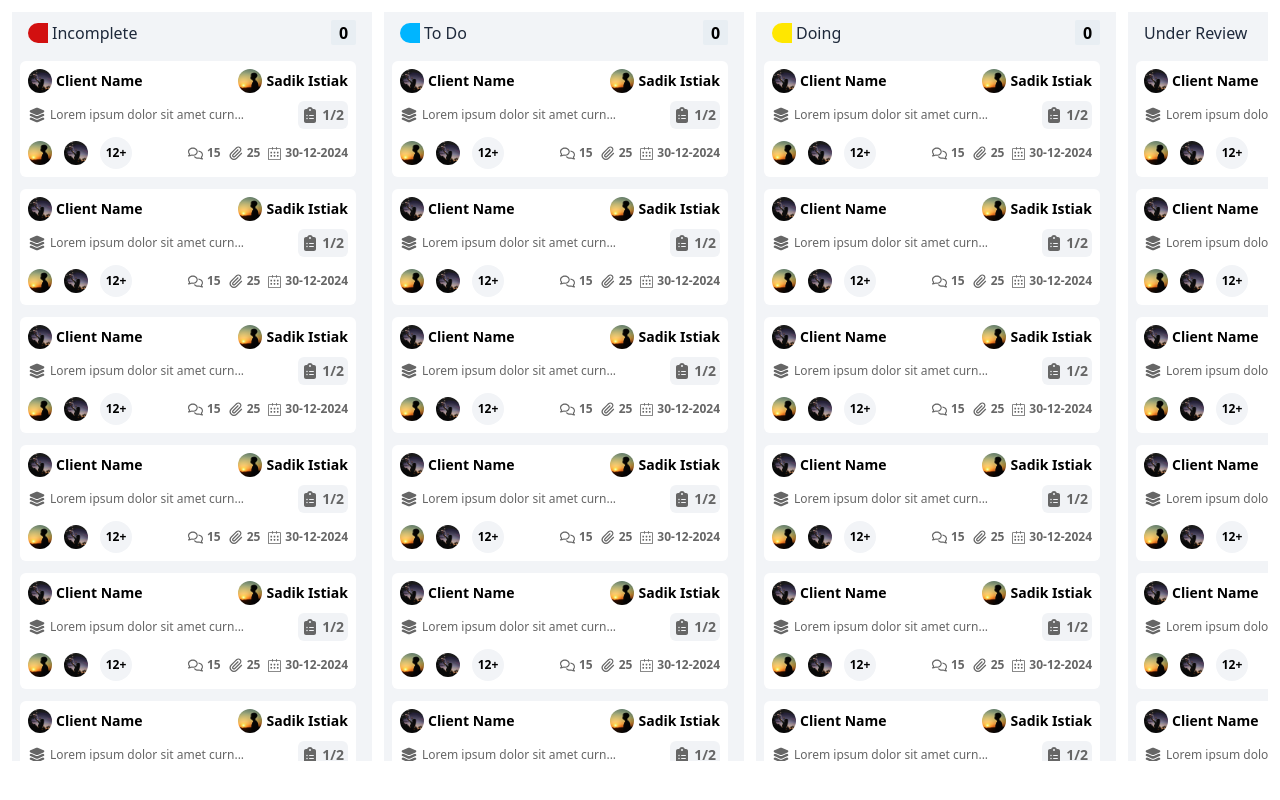
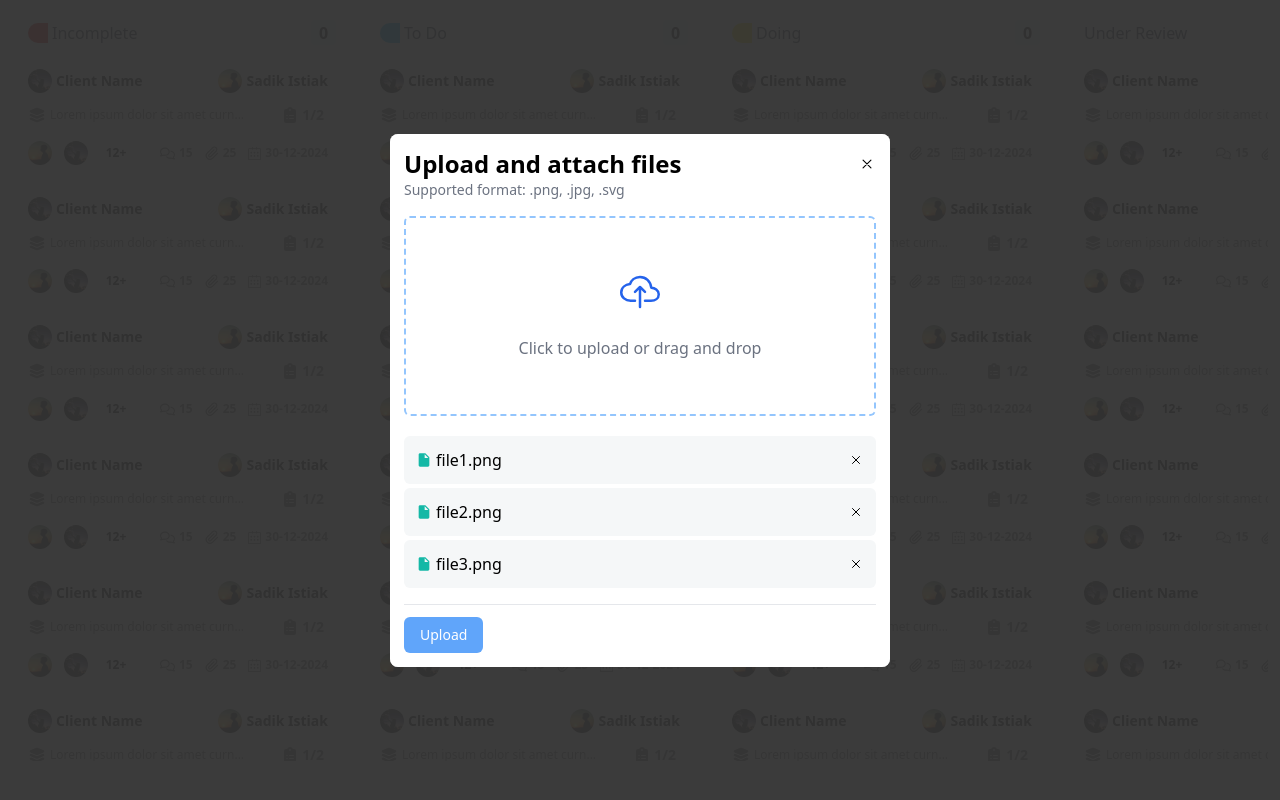
Before and after one commit to Md-Asikuzzaman/seopage1-assessment, a React (Vite) app: page / in a window 1280 px wide. Built offline with nearby package versions, Linux system fonts and the light colour scheme.

Commit message:
feat: added file upload modal

```diff
--- a/package.json
+++ b/package.json
@@ -13,7 +13,8 @@
     "clsx": "^2.1.1",
     "react": "^18.3.1",
     "react-dom": "^18.3.1",
-    "react-icons": "^5.3.0"
+    "react-icons": "^5.3.0",
+    "zustand": "^5.0.1"
   },
   "devDependencies": {
     "@eslint/js": "^9.13.0",
--- a/src/components/Container.tsx
+++ b/src/components/Container.tsx
@@ -8,7 +8,7 @@ interface Props {
 
 const Container: FC<Props> = ({ children, className }) => {
   return (
-    <div className={clsx('max-w-[1920px] mx-auto', className)}>{children}</div>
+    <div className={clsx('max-w-[1820px] mx-auto', className)}>{children}</div>
   );
 };
 
--- a/src/components/TodoBox.tsx
+++ b/src/components/TodoBox.tsx
@@ -1,5 +1,7 @@
 import { FC } from 'react';
 import TodoBoxHeader from './TodoBoxHeader';
+import { IoCloseOutline, IoCloudUploadOutline } from 'react-icons/io5';
+import { MdInsertDriveFile } from 'react-icons/md';
 
 interface Props {
   title: string;
@@ -11,15 +13,73 @@ interface Props {
 
 const TodoBox: FC<Props> = ({ title, count, isIcon, iconColor, card }) => {
   return (
-    <div className='bg-[#F2F4F7] min-w-[360px] px-2'>
+    <div className='bg-[#F2F4F7] min-w-[340px] px-2'>
       <TodoBoxHeader
         title={title}
         count={count}
         isIcon={isIcon}
         iconColor={iconColor}
       />
+      {card}
 
-      {card}
+      {/* modal */}
+      <div className='min-h-screen fixed top-0 left-0 bg-[#3333336a] w-full flex items-center justify-center'>
+        <div className='bg-white max-w-[500px] w-full p-3.5 rounded-lg space-y-1'>
+          <div className='mb-4'>
+            <div className='flex items-center justify-between'>
+              <h2 className='text-2xl font-semibold'>
+                Upload and attach files
+              </h2>
+              <IoCloseOutline className='cursor-pointer' size={18} />
+            </div>
+            <p className='text-sm text-gray-500'>
+              Supported format: .png, .jpg, .svg
+            </p>
+          </div>
+          {/* file drop area */}
+
+          <div className='border-2 border-dashed border-blue-300 hover:border-blue-500 h-[200px] rounded-md flex items-center justify-center cursor-pointer'>
+            <div className='flex flex-col gap-6 items-center'>
+              <IoCloudUploadOutline size={40} className='text-blue-600' />
+              <h3 className='text-md text-gray-500'>
+                Click to upload or drag and drop
+              </h3>
+            </div>
+          </div>
+
+          {/* all files */}
+          <div className='flex flex-col gap-1 pb-3 pt-4'>
+            <div className='flex items-center justify-between bg-[#F5F7F8] p-3 rounded-md'>
+              <div className='flex items-center gap-1'>
+                <MdInsertDriveFile className='text-teal-500' />
+                <p>file1.png</p>
+              </div>
+              <IoCloseOutline className='cursor-pointer' />
+            </div>
+            <div className='flex items-center justify-between bg-[#F5F7F8] p-3 rounded-md'>
+              <div className='flex items-center gap-1'>
+                <MdInsertDriveFile className='text-teal-500' />
+                <p>file2.png</p>
+              </div>
+              <IoCloseOutline className='cursor-pointer' />
+            </div>
+            <div className='flex items-center justify-between bg-[#F5F7F8] p-3 rounded-md'>
+              <div className='flex items-center gap-1'>
+                <MdInsertDriveFile className='text-teal-500' />
+                <p>file3.png</p>
+              </div>
+              <IoCloseOutline className='cursor-pointer' />
+            </div>
+          </div>
+
+          {/* upload button */}
+          <div className='border-t pt-3'>
+            <button className='bg-blue-400 hover:bg-blue-500 transition-colors text-sm text-white py-2 px-4 rounded-md'>
+              Upload
+            </button>
+          </div>
+        </div>
+      </div>
     </div>
   );
 };
--- a/src/components/TodoBoxHeader.tsx
+++ b/src/components/TodoBoxHeader.tsx
@@ -1,5 +1,5 @@
+import { FC } from 'react';
 import clsx from 'clsx';
-import React, { FC } from 'react';
 
 interface Props {
   title: string;
--- a/src/components/todo/TodoCard.tsx
+++ b/src/components/todo/TodoCard.tsx
@@ -48,7 +48,7 @@ const TodoCard = () => {
             12+
           </div>
         </div>
-        <div className='flex gap-2'>
+        <div className='flex gap-3'>
           <div className='text-xs font-semibold flex items-center gap-1 text-[#666666]'>
             <FaRegComments size={15} />
             15
```
Also changed, not shown: 1 other file (tests, documents, lock files or other folders).
